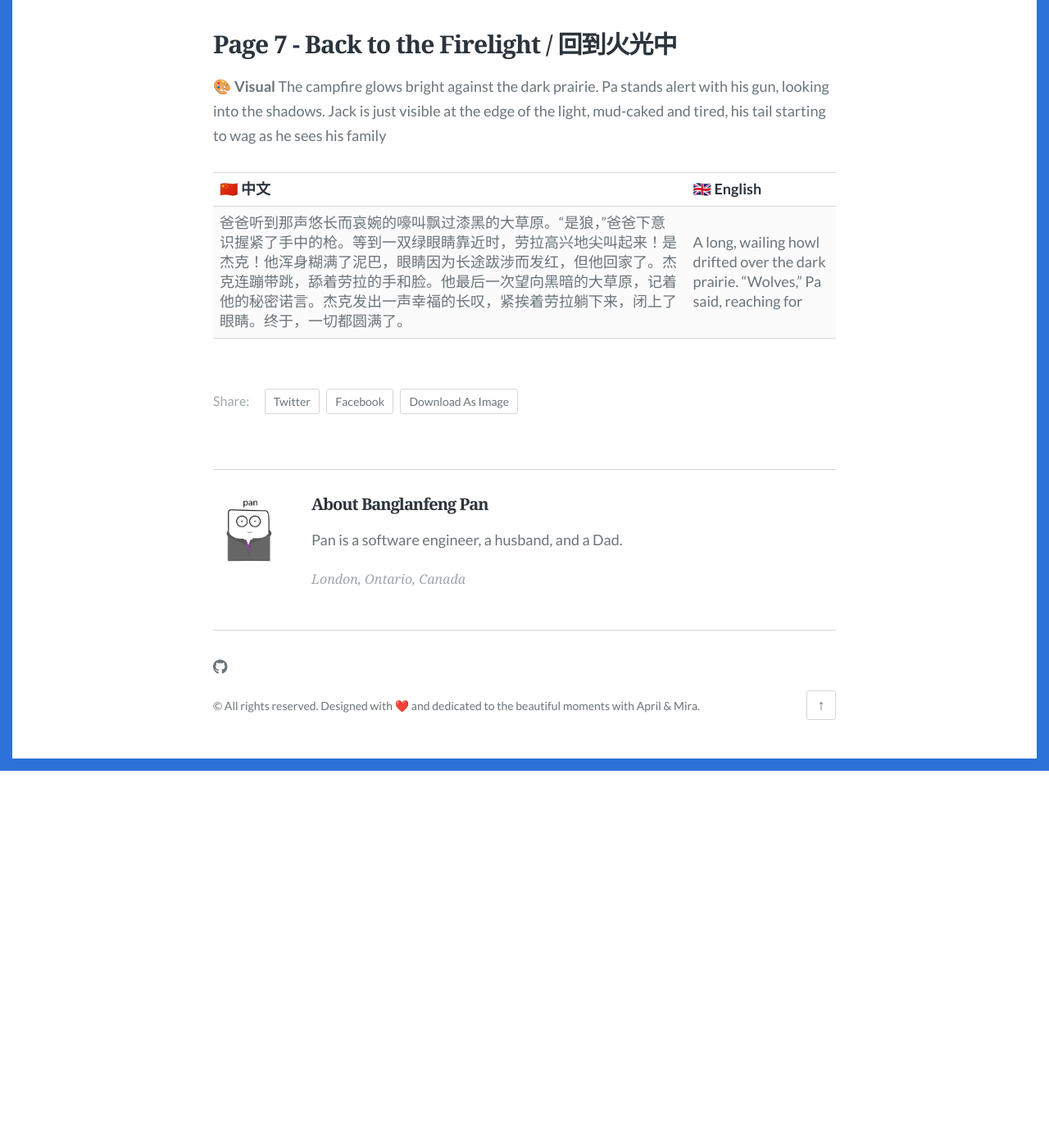
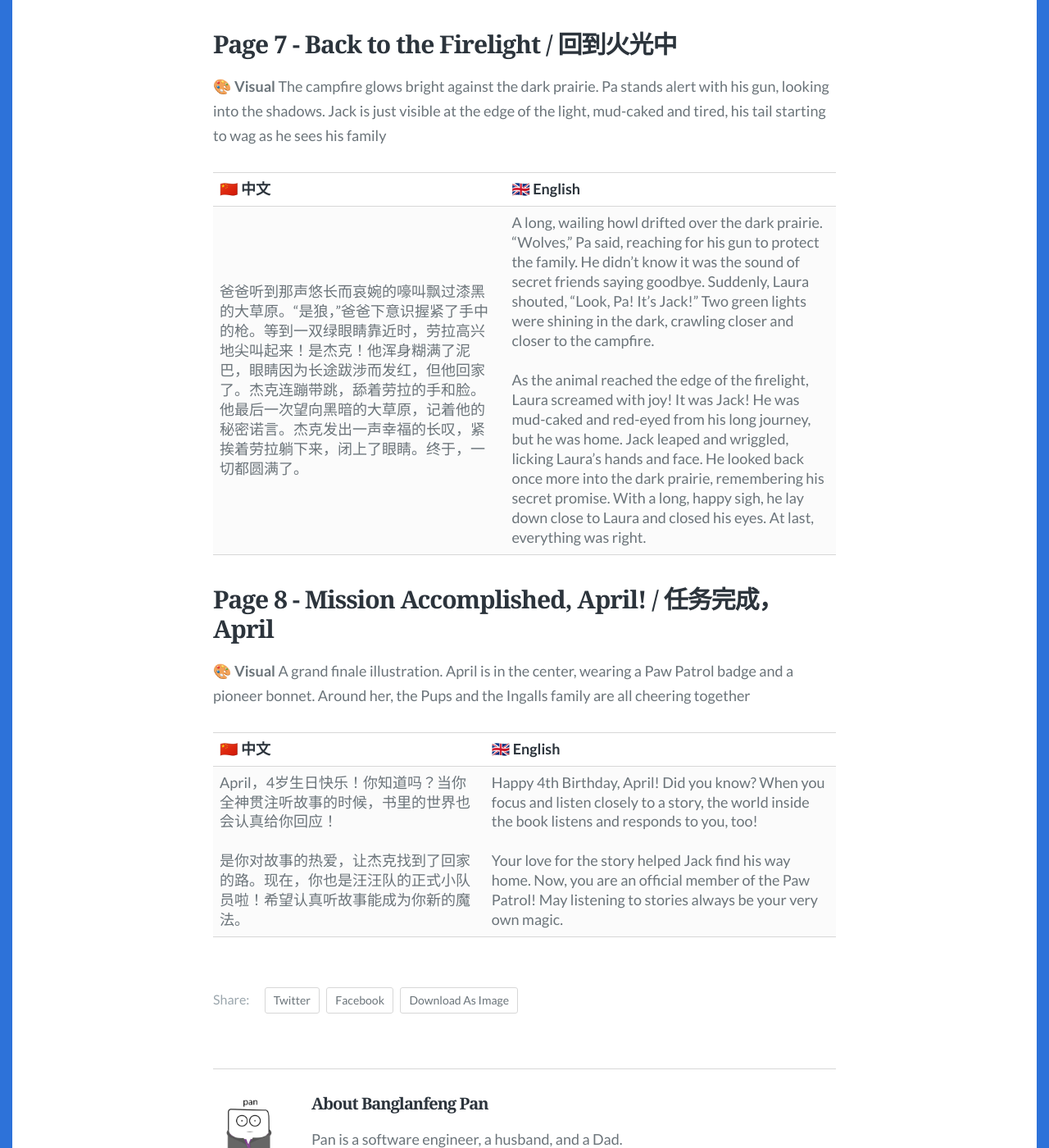
Before and after one commit to spiderPan/APMY, a Jekyll site: the page built from _posts/2026-03-01-跨越时空的营救.md, in a window 1280 px wide and 1400 px high, scrolled down 4002 px. Shown: the whole window at 82% size. Built offline with Jekyll 4.4.1, drawn with Linux system fonts in a browser that asks for light colours; some web fonts are replaced; before the commit the page ends 4942 px from its top, so only the background shows below that.

Commit message:
update text

```diff
--- a/_posts/2026-03-01-跨越时空的营救.md
+++ b/_posts/2026-03-01-跨越时空的营救.md
@@ -69,4 +69,13 @@ The campfire glows bright against the dark prairie. Pa stands alert with his gun
 
 | 🇨🇳 中文 | 🇬🇧 English |
 |----------|------------|
-| 爸爸听到那声悠长而哀婉的嚎叫飘过漆黑的大草原。“是狼，”爸爸下意识握紧了手中的枪。等到一双绿眼睛靠近时，劳拉高兴地尖叫起来！是杰克！他浑身糊满了泥巴，眼睛因为长途跋涉而发红，但他回家了。杰克连蹦带跳，舔着劳拉的手和脸。他最后一次望向黑暗的大草原，记着他的秘密诺言。杰克发出一声幸福的长叹，紧挨着劳拉躺下来，闭上了眼睛。终于，一切都圆满了。 | A long, wailing howl drifted over the dark prairie. "Wolves," Pa said, reaching for
+| 爸爸听到那声悠长而哀婉的嚎叫飘过漆黑的大草原。“是狼，”爸爸下意识握紧了手中的枪。等到一双绿眼睛靠近时，劳拉高兴地尖叫起来！是杰克！他浑身糊满了泥巴，眼睛因为长途跋涉而发红，但他回家了。杰克连蹦带跳，舔着劳拉的手和脸。他最后一次望向黑暗的大草原，记着他的秘密诺言。杰克发出一声幸福的长叹，紧挨着劳拉躺下来，闭上了眼睛。终于，一切都圆满了。 | A long, wailing howl drifted over the dark prairie. "Wolves," Pa said, reaching for his gun to protect the family. He didn't know it was the sound of secret friends saying goodbye. Suddenly, Laura shouted, "Look, Pa! It's Jack!" Two green lights were shining in the dark, crawling closer and closer to the campfire.<br><br>As the animal reached the edge of the firelight, Laura screamed with joy! It was Jack! He was mud-caked and red-eyed from his long journey, but he was home. Jack leaped and wriggled, licking Laura's hands and face. He looked back once more into the dark prairie, remembering his secret promise. With a long, happy sigh, he lay down close to Laura and closed his eyes. At last, everything was right. |
+
+## Page 8 - Mission Accomplished, April! / 任务完成，April
+
+🎨 **Visual**
+A grand finale illustration. April is in the center, wearing a Paw Patrol badge and a pioneer bonnet. Around her, the Pups and the Ingalls family are all cheering together
+
+| 🇨🇳 中文 | 🇬🇧 English |
+|----------|------------|
+| April，4岁生日快乐！你知道吗？当你全神贯注听故事的时候，书里的世界也会认真给你回应！<br><br>是你对故事的热爱，让杰克找到了回家的路。现在，你也是汪汪队的正式小队员啦！希望认真听故事能成为你新的魔法。 | Happy 4th Birthday, April! Did you know? When you focus and listen closely to a story, the world inside the book listens and responds to you, too!<br><br>Your love for the story helped Jack find his way home. Now, you are an official member of the Paw Patrol! May listening to stories always be your very own magic. |
```
